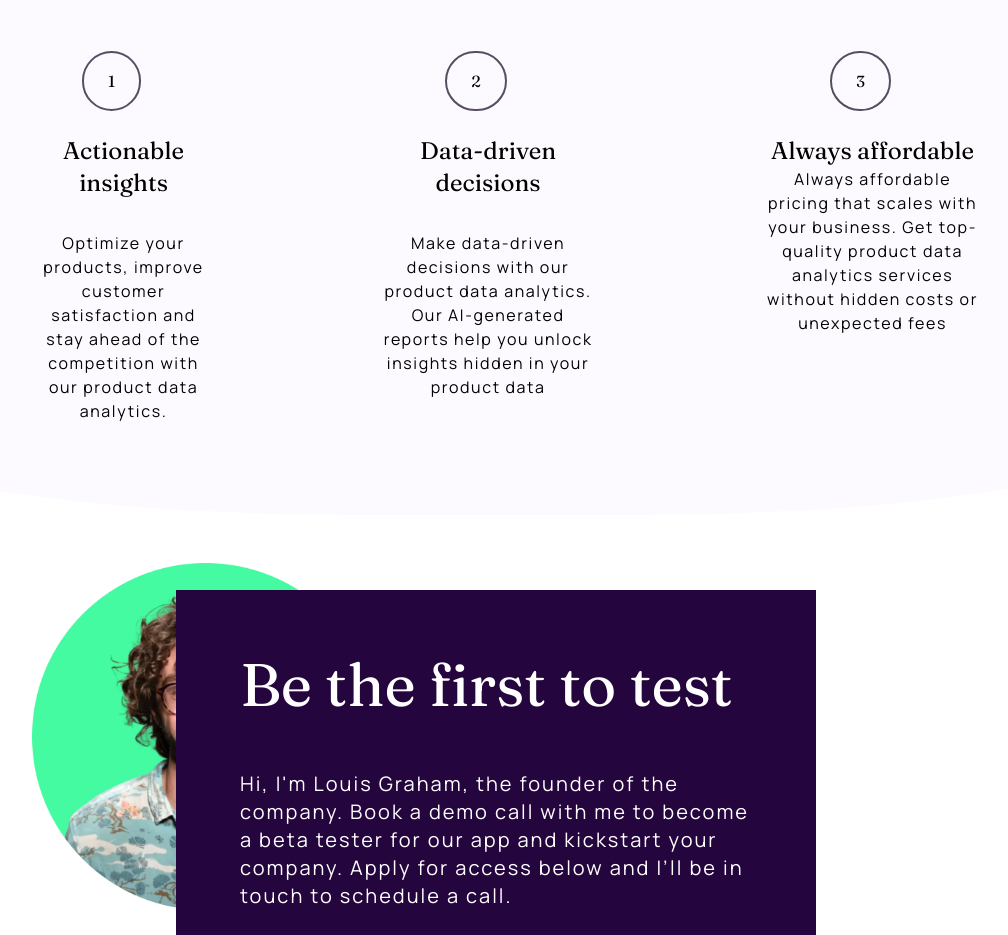
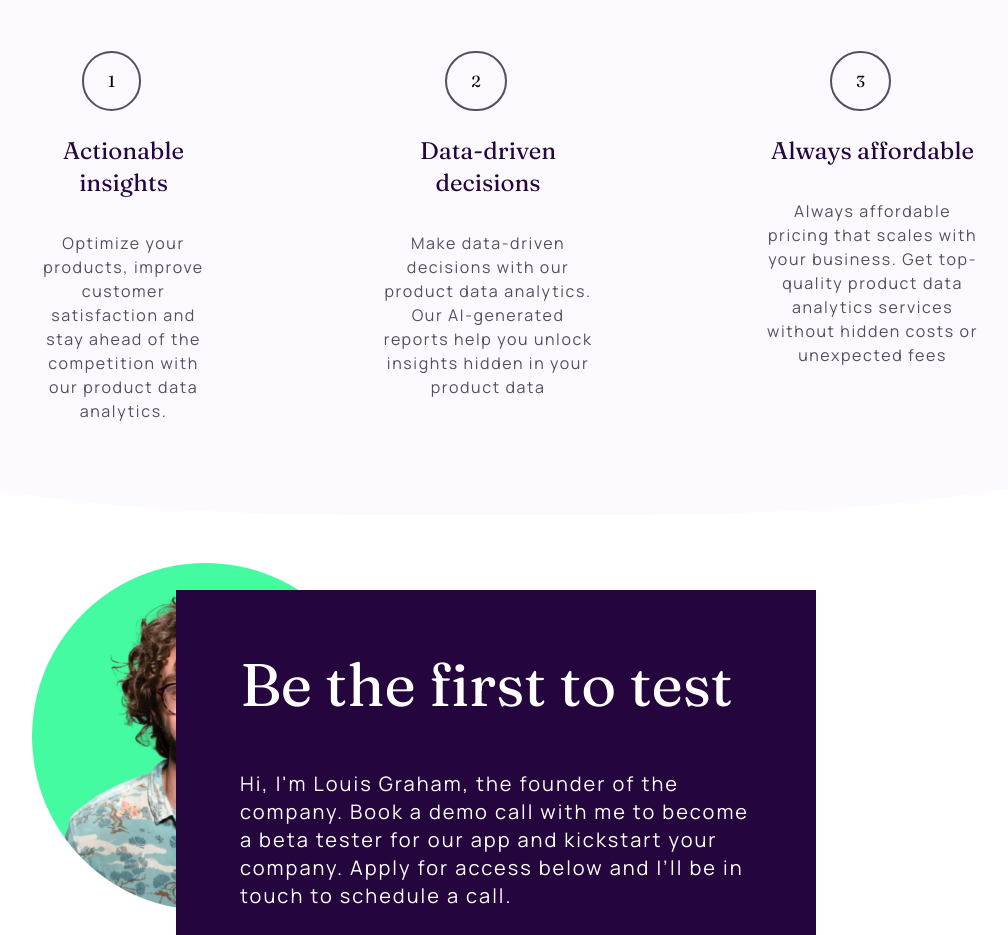
Before and after one commit to Kofiastro/Workit--Landing-Page, a website: page index.html in a window 1280 px wide. Shown: the part 885-1820 px from the top of the page, without its empty margins (144-1152 px from the left). Drawn offline with Linux system fonts and the light colour scheme.

Commit message:
features section text color fix

```diff
--- a/index.html
+++ b/index.html
@@ -56,8 +56,8 @@
           1
         </h1>
         <div class=" text-center md:text-left lg:text-center">
-          <h2 class=" text-2xl ">Actionable insights</h2>
-          <p class="font-Manrope tracking-widest pt-8 ">Optimize your products, improve customer satisfaction and stay ahead
+          <h2 class=" text-2xl text-navyBlue ">Actionable insights</h2>
+          <p class="font-Manrope tracking-widest pt-8 text-lightkhaki">Optimize your products, improve customer satisfaction and stay ahead
             of the
             competition with our product data analytics.</p>
         </div>
@@ -69,8 +69,8 @@
           2
         </h1>
         <div class=" text-center mx-auto md:text-left lg:text-center">
-          <h2 class=" text-2xl ">Data-driven decisions</h2>
-          <p class="font-Manrope tracking-widest pt-8">Make data-driven decisions with our product data analytics. Our
+          <h2 class=" text-2xl text-navyBlue  ">Data-driven decisions</h2>
+          <p class="font-Manrope tracking-widest pt-8  text-lightkhaki">Make data-driven decisions with our product data analytics. Our
             AI-generated
             reports help you unlock insights hidden in your product data</p>
         </div>
@@ -82,8 +82,8 @@
           3
         </h1>
         <div class="text-center md:text-left lg:text-center">
-          <h2 class=" text-2xl ">Always affordable</h2>
-          <p class="font-Manrope tracking-widest">Always affordable pricing that scales with your business. Get
+          <h2 class=" text-2xl text-navyBlue ">Always affordable</h2>
+          <p class="font-Manrope tracking-widest pt-8  text-lightkhaki">Always affordable pricing that scales with your business. Get
             top-quality
             product data analytics services without hidden costs or unexpected fees</p>
         </div>
```
Also changed, not shown: css/style.css.
